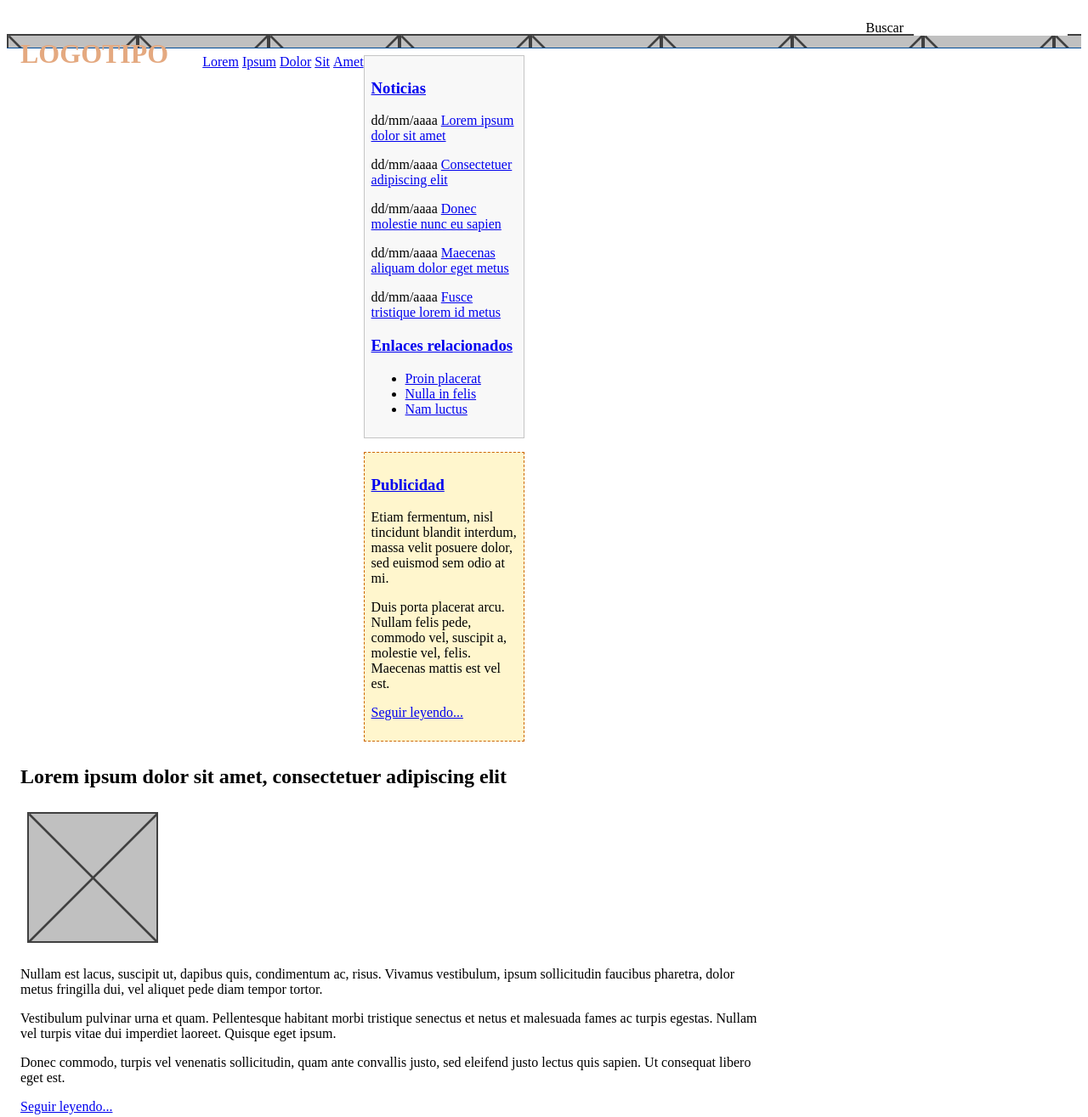
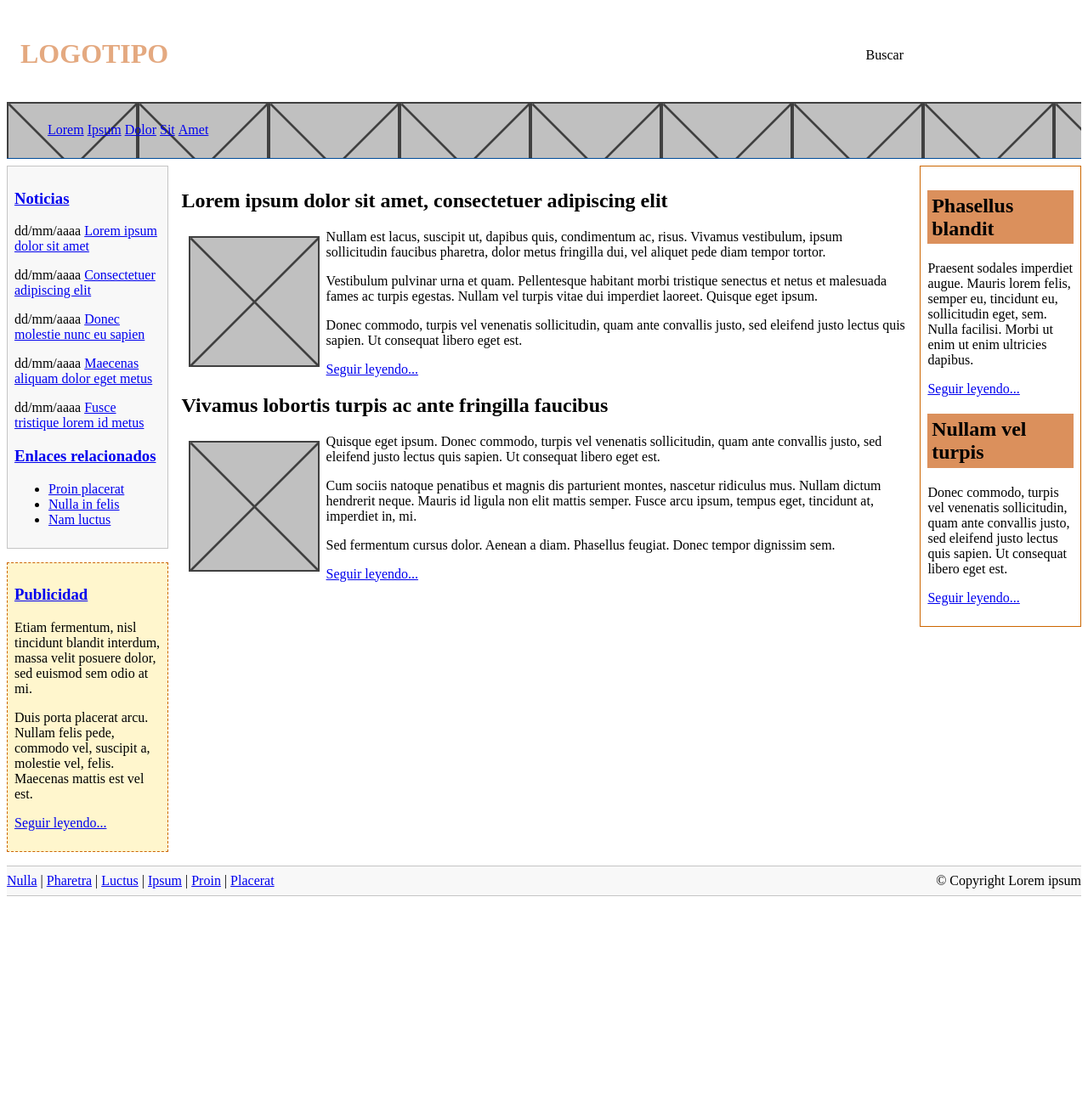
Before and after one commit to ribaban-DAW/disintweb, a plain HTML site: page practicas/Ibana_Rojohn_LayoutCompletoFloat/ejercicio.html in a window 1280 px wide. Shown: the top 1315 px of the page at 85% size. After the commit the page ends 1055 px from the top, so only its background shows below. Drawn offline with Linux system fonts and the light colour scheme.

Commit message:
Finish LayoutCompletoFloat

```diff
--- a/practicas/Ibana_Rojohn_LayoutCompletoFloat/ejercicio.css
+++ b/practicas/Ibana_Rojohn_LayoutCompletoFloat/ejercicio.css
@@ -1,9 +1,17 @@
+/* TODO(srvariable): Reorganise everything */
+
 .clear {
     float: none;
 }
 
+* {
+    box-sizing: border-box;
+}
+
 #cabecera {
     padding: 1em;
+    float: left;
+    width: 100%;
 
     #logo {
         float: left;
@@ -12,13 +20,15 @@
 
     #buscador {
         float: right;
+        margin-top: 2em;
     }
 }
 
 #menu {
     padding: 0.5em;
     margin-bottom: 0.5em;
-    float: none;
+    float: left;
+    width: 100%;
 
     #menu_principal {
         float: left;
@@ -30,19 +40,18 @@
     }
 }
 
-#lateral, #contenido {
+#lateral {
     float: left;
-}
-
-#lateral {
     width: 15%;
 }
 
 #principal {
+    float: left;
     width: 70%;
 }
 
 #secundario {
+    float: right;
     width: 15%;
 }
 
@@ -60,6 +69,7 @@
 
     img {
         margin: 0.5em;
+        float: left;
     }
 }
 
@@ -114,3 +124,16 @@
 #menu {
     background: url("./imagen.png");
 }
+
+#pie {
+    float: left;
+    width: 100%;
+}
+
+.enlaces {
+    float: left;
+}
+
+.copyright {
+    float: right;
+}
```
